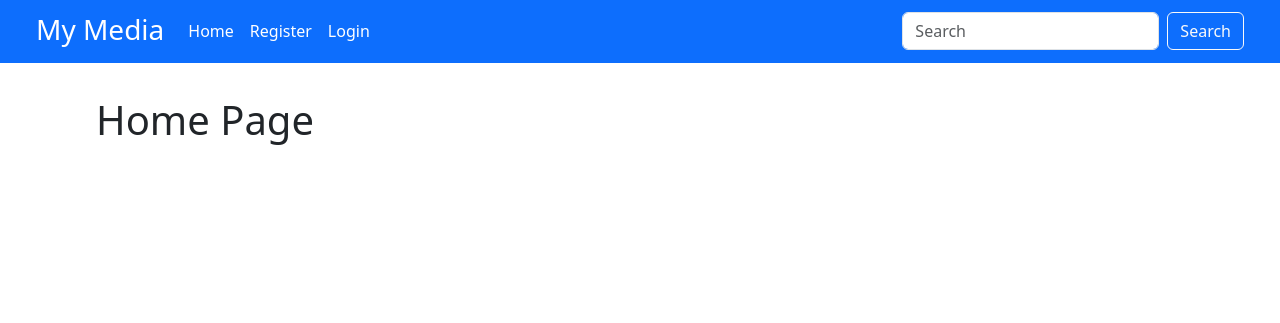
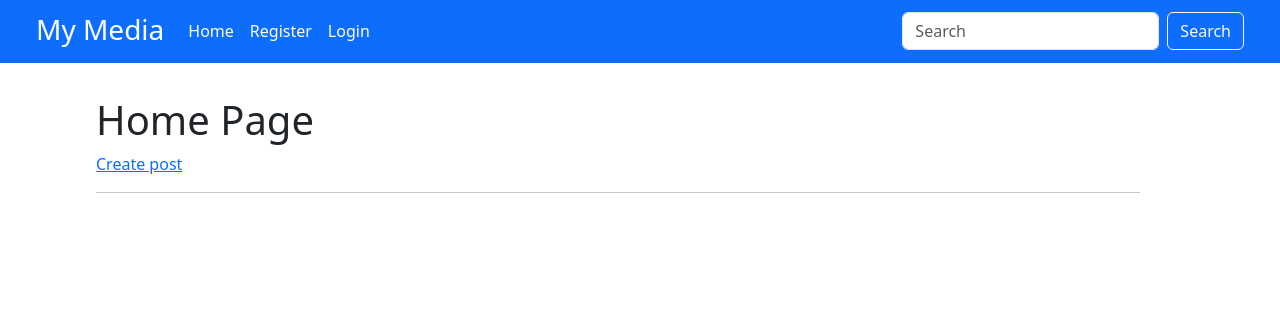
Before and after one commit to stanislavtz/social-media, a Django app: page / in a window 1280 px wide. Shown: the top 323 px of the page. Run offline with Django 5.2, Linux system fonts and the light colour scheme; data that the repository does not hold is empty.

Commit message:
Render all post on index page

```diff
--- a/users/templates/users/index.html
+++ b/users/templates/users/index.html
@@ -4,4 +4,12 @@
 
 {% block content %}
     <h1>Home Page</h1>
+    <a href="{% url 'create_post' %}">Create post</a>
+    <br><hr>
+    {% for post in posts %}
+        <h4>{{ post.title }}</h4>
+        <img class="rounded" src="{{ post.image.url }}" width="250px" height="auto">
+        <p>{{ post.caption }}<p>
+        <hr>
+    {% endfor %}
 {% endblock content %}
--- a/users/views.py
+++ b/users/views.py
@@ -4,10 +4,12 @@ from django.contrib.auth.decorators import login_required
 from django.contrib.auth.models import User
 from .forms import RegisterForm, LoginForm, ProfileForm, EditUserForm
 from .models import Profile
+from posts.models import Post
 
 # Create your views here.
 def index(request):
-    return render(request, "users/index.html")
+    posts = Post.objects.all()
+    return render(request, "users/index.html", {"posts": posts})
 
 
 def register_user(request):
```
